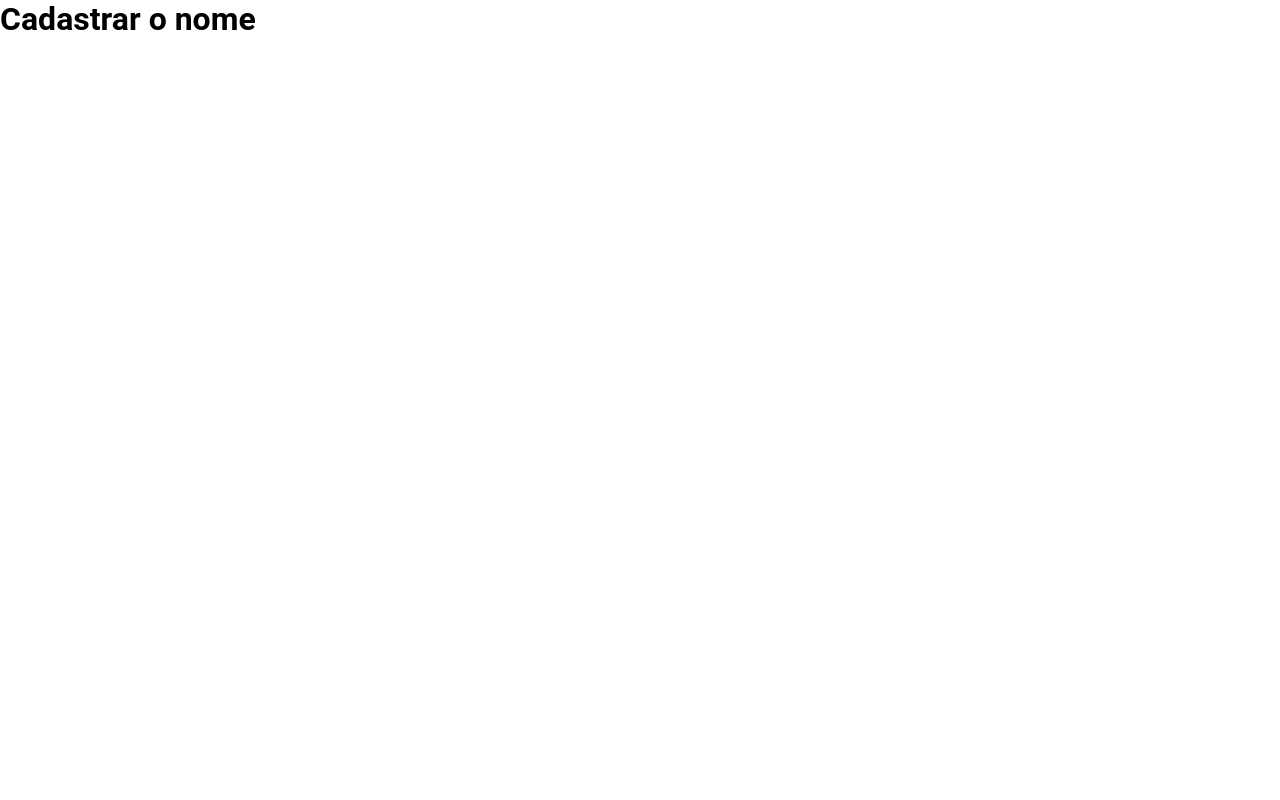
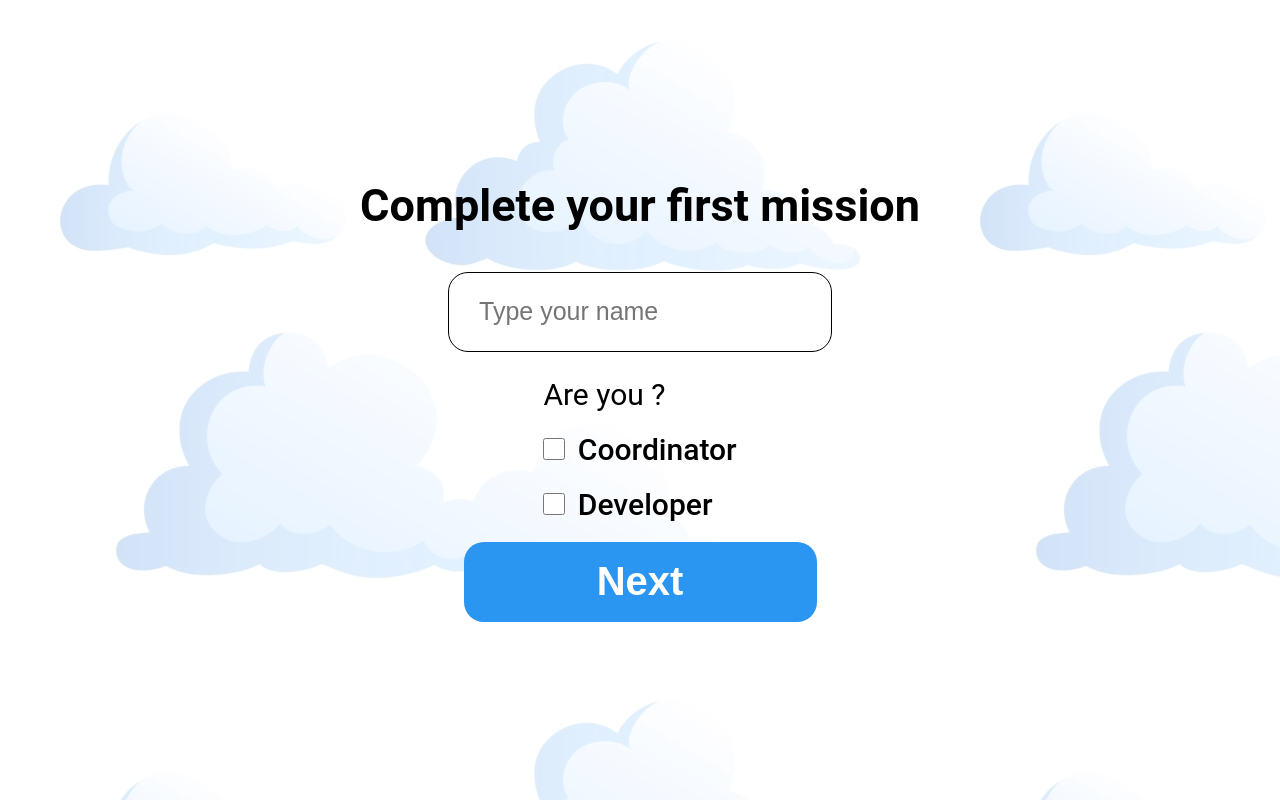
Before and after one commit to matheusbr1/gamification, a React (Create React App) app in the folder frontend/: page /register in a window 1280 px wide. Built offline with nearby package versions, Linux system fonts and the light colour scheme.

Commit message:
Page complete your first mission completed

```diff
--- a/frontend/src/pages/Login/index.js
+++ b/frontend/src/pages/Login/index.js
@@ -1,20 +1,38 @@
 import React from 'react'
+import { useHistory } from "react-router-dom";
 
-import { LoginStyle, Joystick, Background } from './style'
+import { Container, Joystick } from './style'
+import { Background } from '../../styles/global'
 import JoystickImage from '../../assets/joystick-transparent.png'
 
 function Login() {
+    let history = useHistory();
+
+    function handleSignUp() {
+        history.push('/register')
+    }
+
+    function handleStart() {
+        history.push('/dashboard')
+    }
+
     return (
         <Background>
-            <LoginStyle>
+            <Container>
                 <h1>Login</h1>
                 <input type="password" name="password" placeholder="Enter your password" />
                 <div>
                     <span>If you Don’t have account </span>
-                    <button type="submit">Sign up</button>
+                    <button
+                        type="submit"
+                        id="signup"
+                        onClick={handleSignUp} >Sign up</button>
                 </div>
-                <button type="submit" id="start" >Start</button>
-            </LoginStyle>
+                <button
+                    type="submit"
+                    onClick={handleStart}
+                    id="start" >Start</button>
+            </Container>
             <Joystick src={JoystickImage} alt="Joystick" />
         </Background>
     )
--- a/frontend/src/pages/Login/style.js
+++ b/frontend/src/pages/Login/style.js
@@ -1,11 +1,11 @@
 import styled from 'styled-components'
-import BackgoundImage from '../../assets/backgound.png'
 
-export const LoginStyle = styled.div`
+export const Container = styled.div`
     display:flex;
     flex-direction:column;
     justify-content:center;
-    max-width:350px;
+    max-width:380px;
+    min-height:380px;
     margin:auto;
     height:100%;
 
@@ -70,13 +70,10 @@ export const Joystick = styled.img`
     position: absolute;
     bottom:50px;
     left:-50px;
-    transform: rotate(45deg)
+    transform: rotate(45deg);
+
+    @media screen and (max-width:768px) {
+        display:none;
+    }
+
 `;
-
-export const Background = styled.div`
-    background-color: rgba(255, 255, 255, 0.6);
-    background-image: url(${BackgoundImage});
-    background-blend-mode: color;
-    width:100%;
-    height:100%;
-`
--- a/frontend/src/pages/RegisterPerson/index.js
+++ b/frontend/src/pages/RegisterPerson/index.js
@@ -1,8 +1,40 @@
 import React from 'react'
+
+import { Background } from '../../styles/global'
+import { Container } from './style'
 
 function RegisterName() {
     return (
-        <h1>Cadastrar o nome</h1>
+
+        <Background>
+            <Container>
+
+                <form>
+
+                    <h1>Complete your first mission</h1>
+                    <input id="name" type="text" placeholder="Type your name" />
+
+                    <div>
+                        <p>Are you ?</p>
+
+                        <div>
+                            <input type="checkbox" value="Coordinator" />
+                            <label> Coordinator</label>
+                        </div>
+
+                        <div>
+                            <input type="checkbox" value="Developer" />
+                            <label> Developer </label>
+                        </div>
+                    </div>
+
+                    <button id="next" >Next</button>
+
+                </form>
+
+            </Container>
+
+        </Background>
     )
 }
 
--- /dev/null
+++ b/frontend/src/pages/RegisterPerson/style.js
@@ -0,0 +1,73 @@
+import styled from 'styled-components'
+
+export const Container = styled.div`
+    display:flex;
+    justify-content:center;
+    height:100vh;
+
+    form {
+        display:flex;
+        justify-content:center;
+        align-items: center;
+        flex-direction: column;
+
+        max-width: 600px;
+
+
+        h1 {
+            text-align: center;
+            font-size:45px;
+            margin-bottom: 40px;
+        }
+
+        input#name {
+            height:80px;
+            border-radius:20px;
+            border: 1px solid;
+            padding: 0 30px;
+            font-size: 25px;
+            margin-bottom: 25px;
+        }
+
+        div {
+            p {
+                font-size: 30px;
+                margin-bottom:20px;
+            }
+
+            div {
+
+                display: block;
+                margin-bottom:20px;
+
+                input {
+                    width: 22px;
+                    height: 22px;
+                    margin-right:5px;
+                }
+
+                label {
+                    font-size: 30px;
+                    font-weight: 500
+                }
+            }
+        }
+
+        button#next {
+            height:80px;
+            border-radius:20px;
+            width: 353px;
+            border: none;
+            color: #fff;
+            background: #2B95F2;
+            font-size: 40px;
+            font-weight:bold;
+            transition: background 0.2s;
+
+            &:hover {
+                background: #006fd1;
+            }
+        }
+    }
+
+`
--- a/frontend/src/routes/index.js
+++ b/frontend/src/routes/index.js
@@ -15,8 +15,8 @@ function routes() {
             <Route path="/register" exact component={RegisterPerson} />
             <Route path="/register/avatar" component={RegisterAvatar} />
             <Route path="/register/challenge" component={RegisterChallenge} />
-            <Route path="/Dashboard" component={Dashboard} />
-            <Route path="/Dashboard" component={Ranking} />
+            <Route path="/dashboard" component={Dashboard} />
+            <Route path="/ranking" component={Ranking} />
         </Switch>
     )
 }
--- a/frontend/src/styles/global.js
+++ b/frontend/src/styles/global.js
@@ -1,4 +1,6 @@
 import { createGlobalStyle } from 'styled-components'
+import styled from 'styled-components'
+import BackgoundImage from '../assets/backgound.png'
 
 export default createGlobalStyle`
     *{
@@ -15,7 +17,7 @@ export default createGlobalStyle`
         height:100%;
     }
 
-    h1 {
+    h1,label,span,p {
         font-family: Roboto, sans-serif;
     }
 
@@ -23,3 +25,10 @@ export default createGlobalStyle`
         cursor: pointer
     }
 `
+export const Background = styled.div`
+    background-color: rgba(255, 255, 255, 0.6);
+    background-image: url(${BackgoundImage});
+    background-blend-mode: color;
+    width:100%;
+    height:100%;
+`
```
